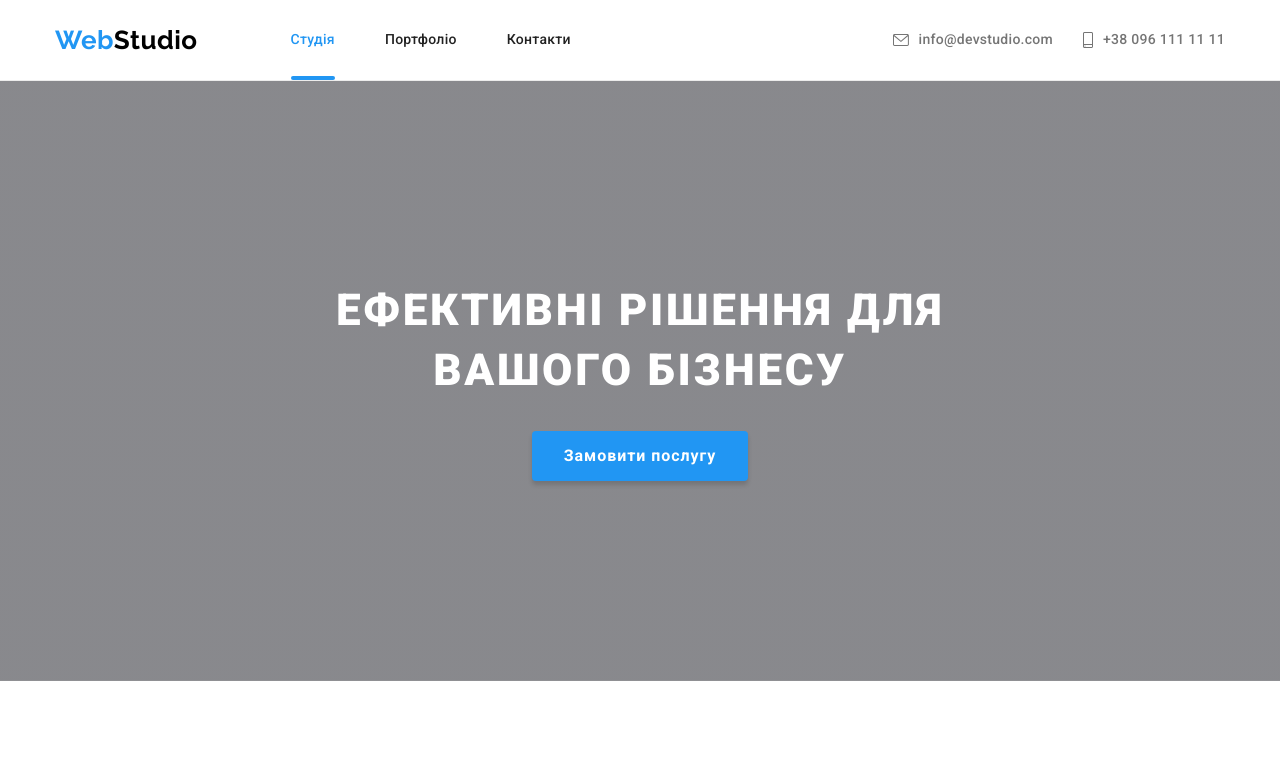
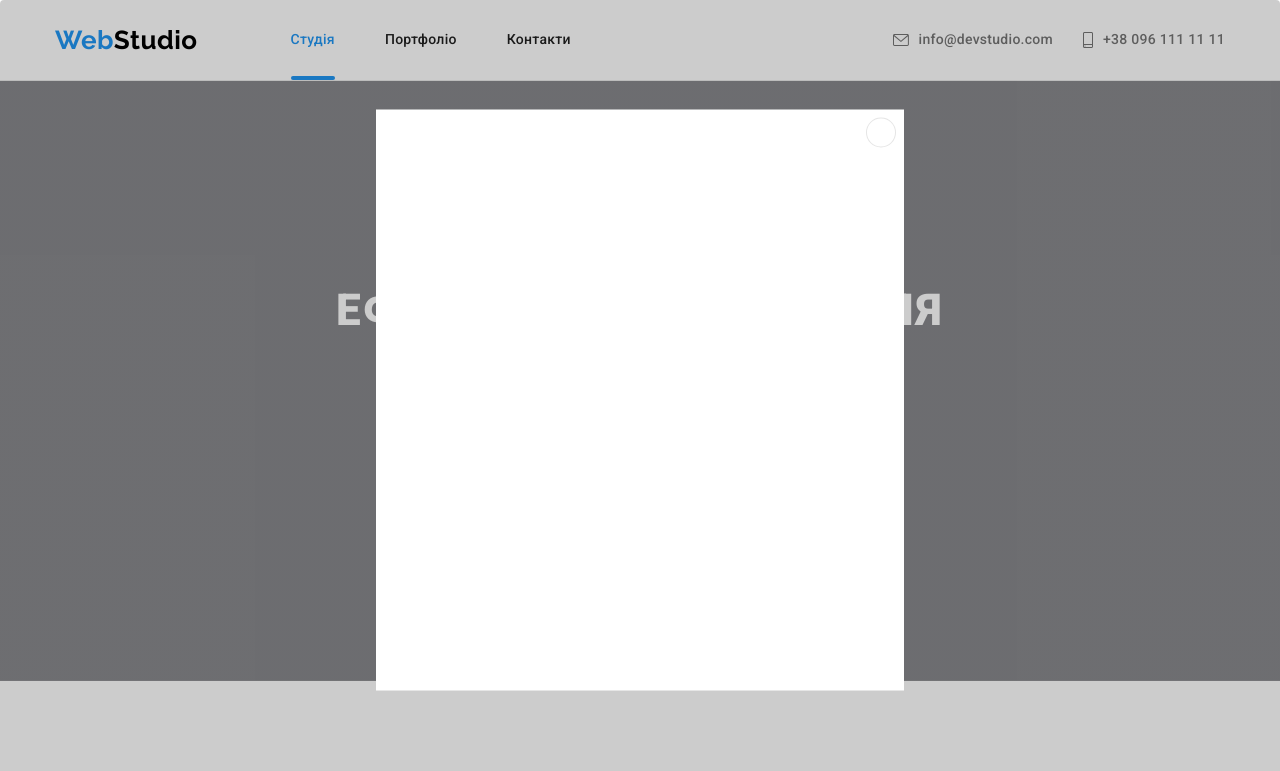
Before and after one commit to yashbon/goit-markup-hw-05, a plain HTML site: page index.html in a window 1280 px wide. Shown: the top 771 px of the page. Drawn offline with nearby package versions, Linux system fonts and the light colour scheme.

Commit message:
stylized close-btn

```diff
--- a/css/style.css
+++ b/css/style.css
@@ -615,8 +615,8 @@ img {
 }
 
 .backdrop.is-hiden {
-    opacity: 0;
-    pointer-events: none;
+    /* opacity: 0; */
+    /* pointer-events: none; */
 }
 
 .modal {
@@ -630,9 +630,22 @@ img {
 }
 
 .close-btn {
-    display: block;
-    width: 18px;
-    height: 18px;
+    position: absolute;
+    display: flex;
+    width: 30px;
+    height: 30px;
+    padding: 0;
+    top: 8px;
+    right: 8px;
+    justify-content: center;
+    align-items: center;
+    cursor: pointer;
     border-radius: 50%;
+    background-color: var(--white-color);
     border: 1px solid rgba(0, 0, 0, 0.1);
 }
+
+.modal-icon {
+    width: 18px;
+    /* height: 11px; */
+}
--- a/index.html
+++ b/index.html
@@ -371,9 +371,12 @@
     <!-- Modal window -->
     <div class="backdrop is-hiden">
         <div class="modal">
-            <svg class="close-btn">
-                <use href="./images/icons.svg#close"></use>
-            </svg>
+            <button class="close-btn">
+                <svg class="modal-icon">
+                    <use href="./images/icons.svg#close"></use>
+                </svg>
+            </button>
+
         </div>
     </div>
 
```
